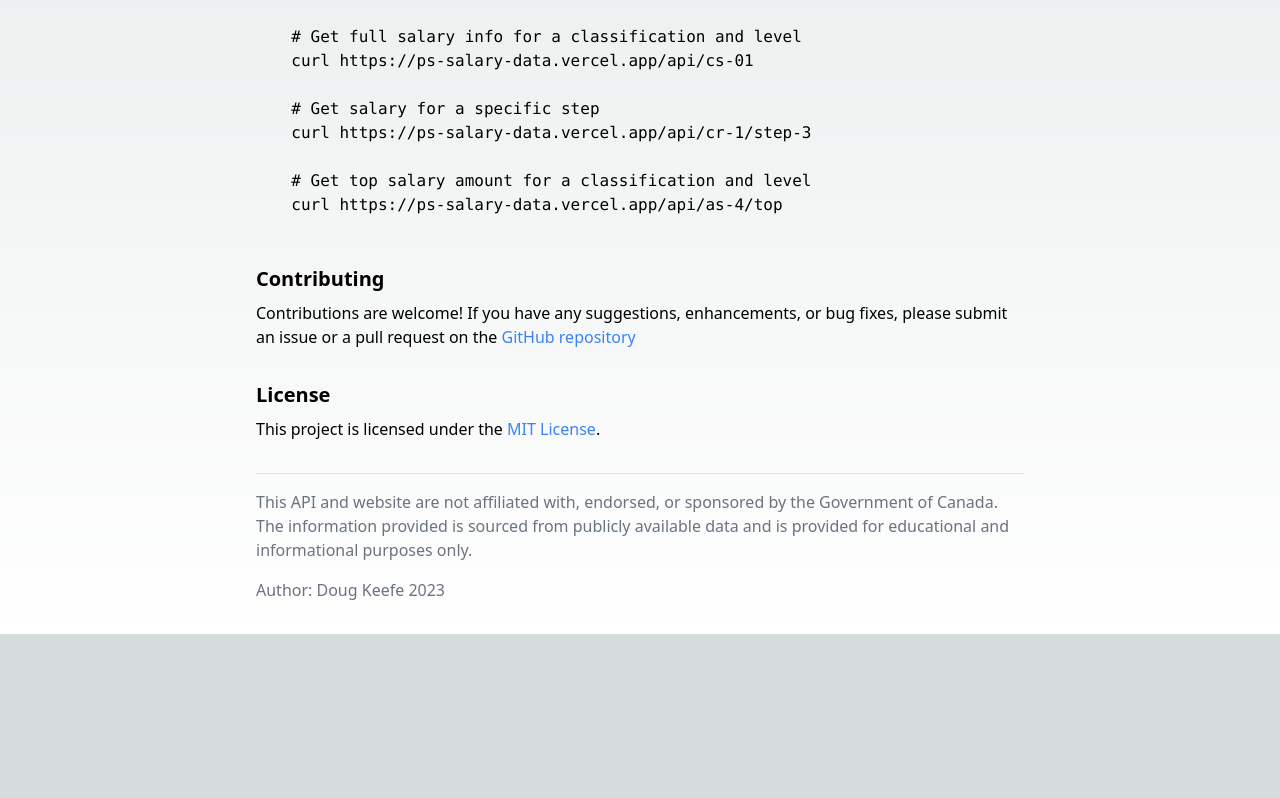
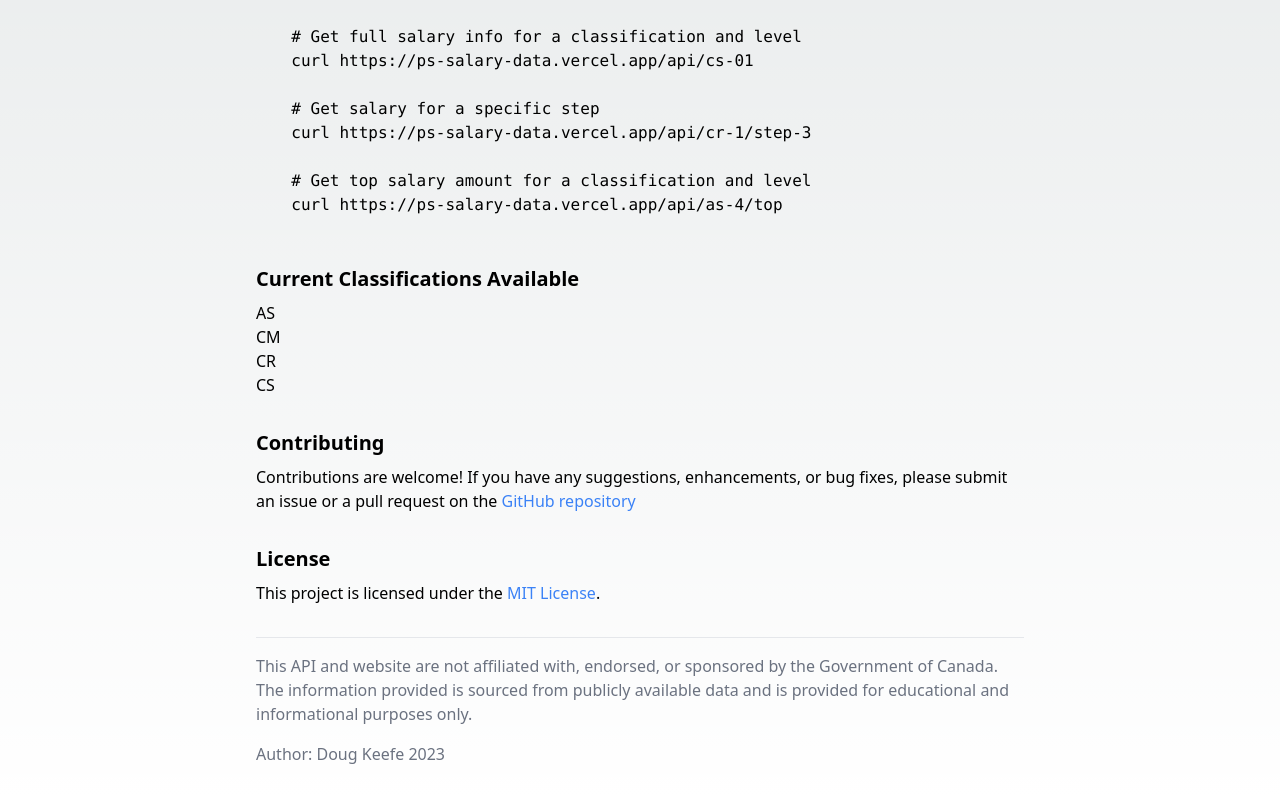
Before and after one commit to dougkeefe/ps-salary-data, a Next.js app: page / in a window 1280 px wide. Shown: the part 915-1713 px from the top of the page. Before the commit the page ends 1549 px from the top, so only its background shows below. Built offline with nearby package versions, Linux system fonts and the light colour scheme.

Commit message:
Display Classifications on Index

```diff
--- a/pages/index.tsx
+++ b/pages/index.tsx
@@ -87,6 +87,15 @@ export default function Home() {
         </section>
 
 
+        <section className="mb-8">
+          <h2 className="text-xl font-semibold mb-2">Current Classifications Available</h2>
+          <ul>
+            <li>AS</li>
+            <li>CM</li>
+            <li>CR</li>
+            <li>CS</li>
+          </ul>
+        </section>
 
         <section className="mb-8">
           <h2 className="text-xl font-semibold mb-2">Contributing</h2>
```
